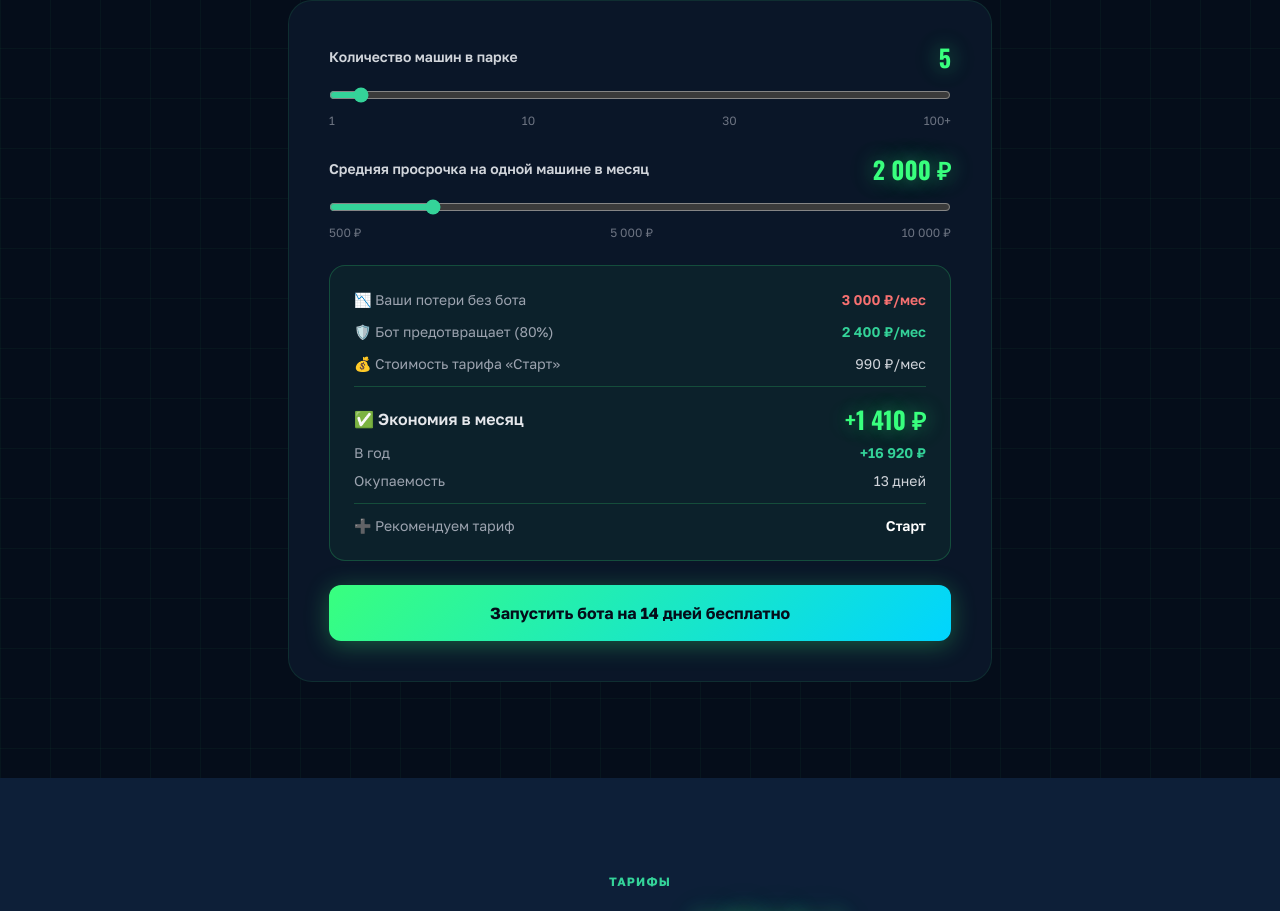
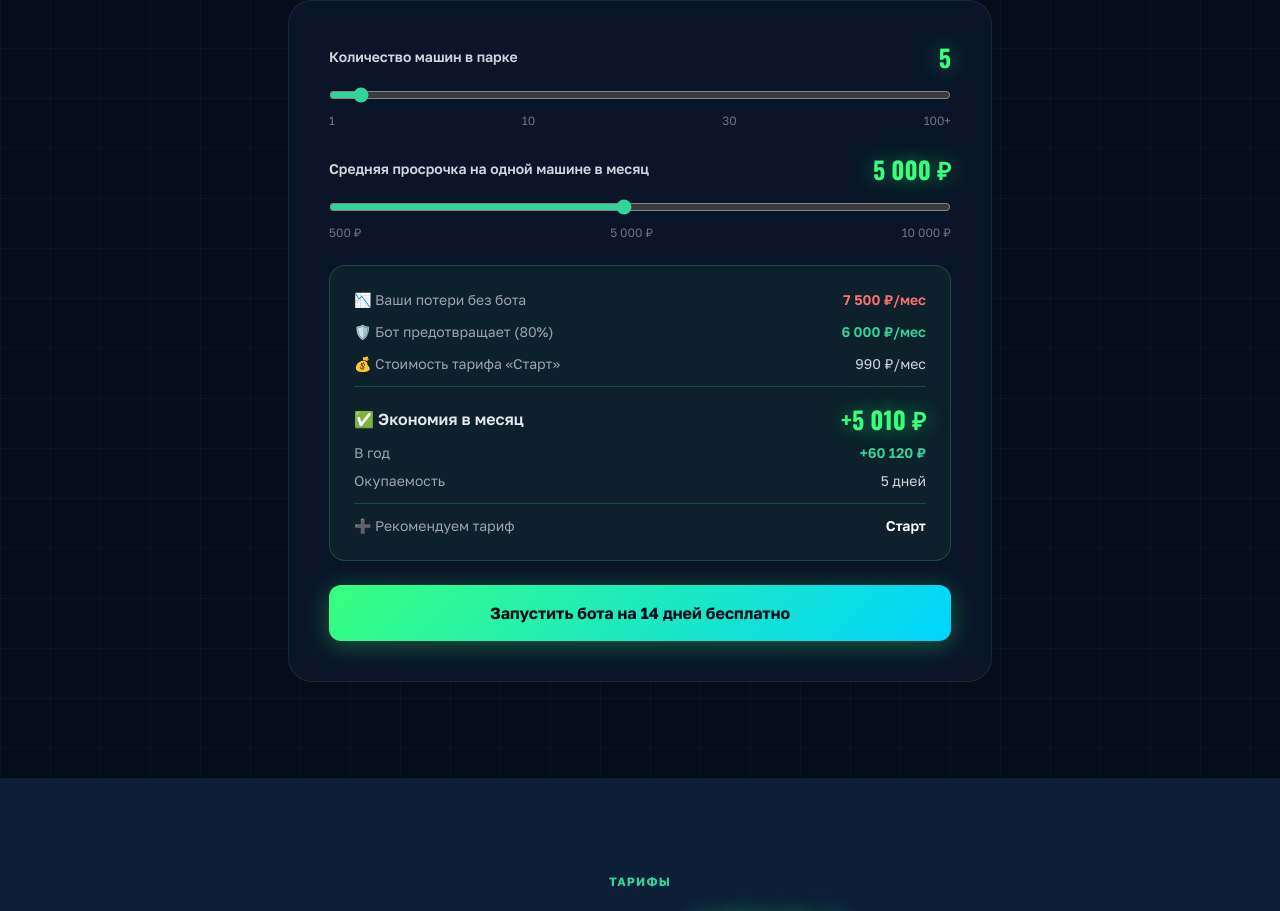
Before and after one commit to pr-poehali-dev/rent-bot-creation, a React (Vite) app: page / in a window 1280 px wide. Shown: the part 3409-4320 px from the top of the page. Built offline with nearby package versions, Linux system fonts and the light colour scheme.

Commit message:
fix: parking rate calculation

```diff
--- a/src/pages/Index.tsx
+++ b/src/pages/Index.tsx
@@ -135,7 +135,7 @@ export default function Index() {
   const [consultSending, setConsultSending] = useState(false);
 
   const [carsCount, setCarsCount] = useState(5);
-  const [avgLoss, setAvgLoss] = useState(2000);
+  const [avgLoss, setAvgLoss] = useState(5000);
 
   const calc = useMemo(() => {
     const PERCENT_DEBT_DEFAULT = 0.30;
```
